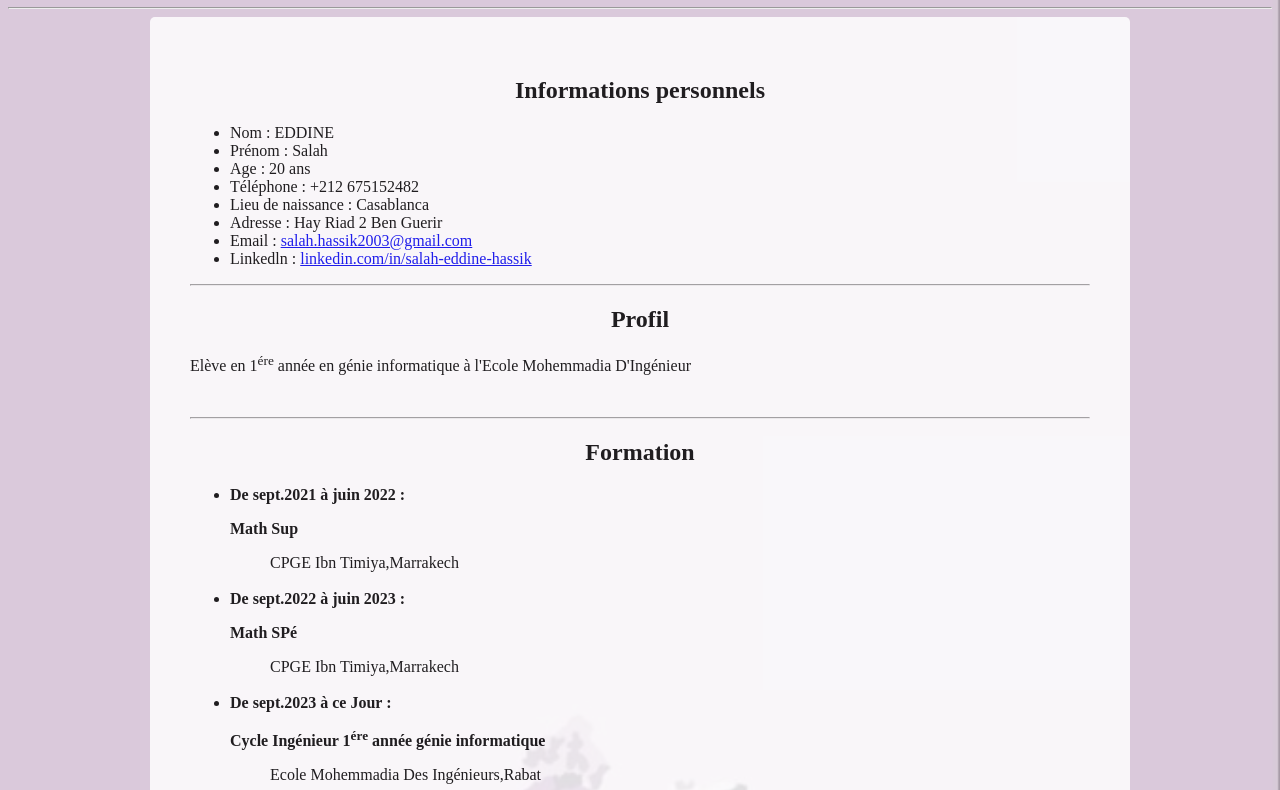
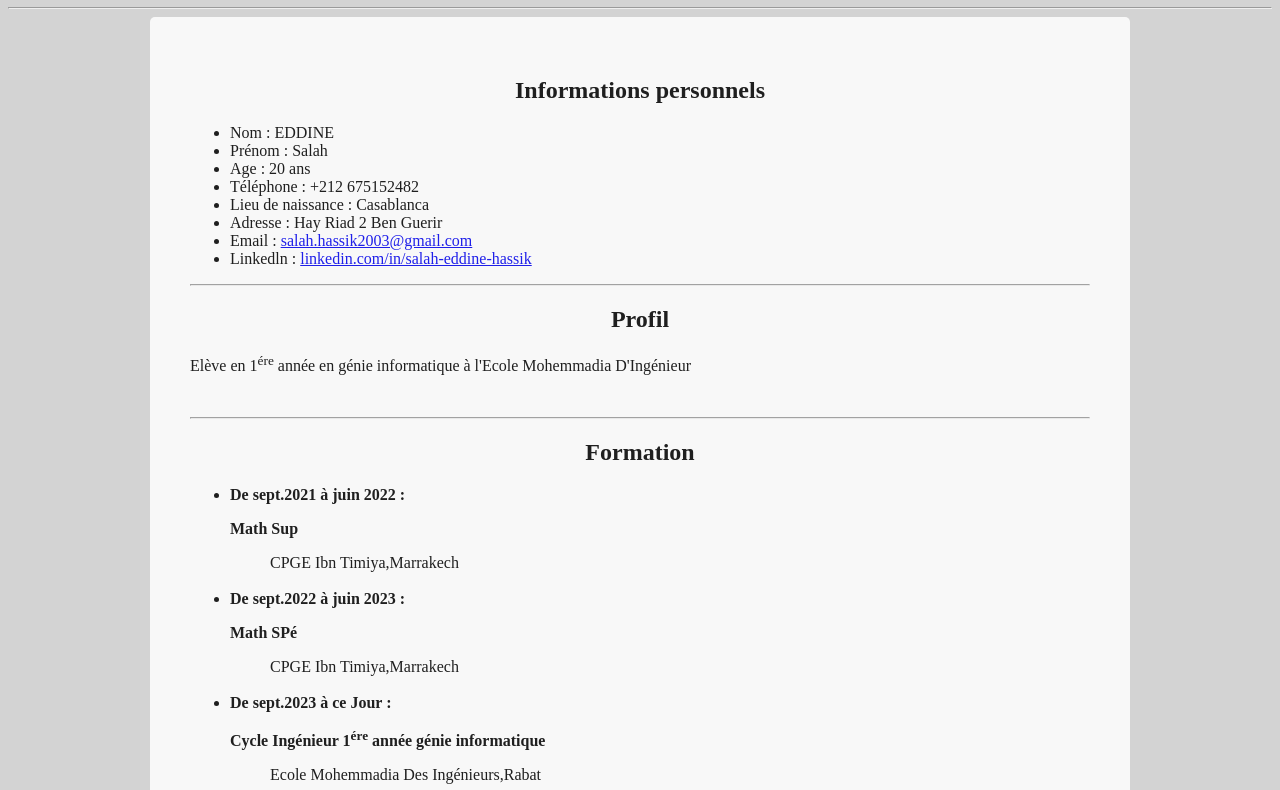
Before and after one commit to Salah-ZEddine/projet-web-dev-, a plain HTML site: page cv/index.html in a window 1280 px wide. Shown: the part 73-863 px from the top of the page. Drawn offline with Linux system fonts and the light colour scheme; a script that the page names is missing.

Commit message:
Update design.css

```diff
--- a/cv/design.css
+++ b/cv/design.css
@@ -4,10 +4,7 @@ h1,h2{
 
 body{
     background-color: lightgrey;
-    background-image: url('/images/cv\ background2.jpg');
-    background-repeat: no-repeat;
-    background-size:cover;
-    background-attachment: fixed;
+
 }
 section{
     background-color: white;
```
